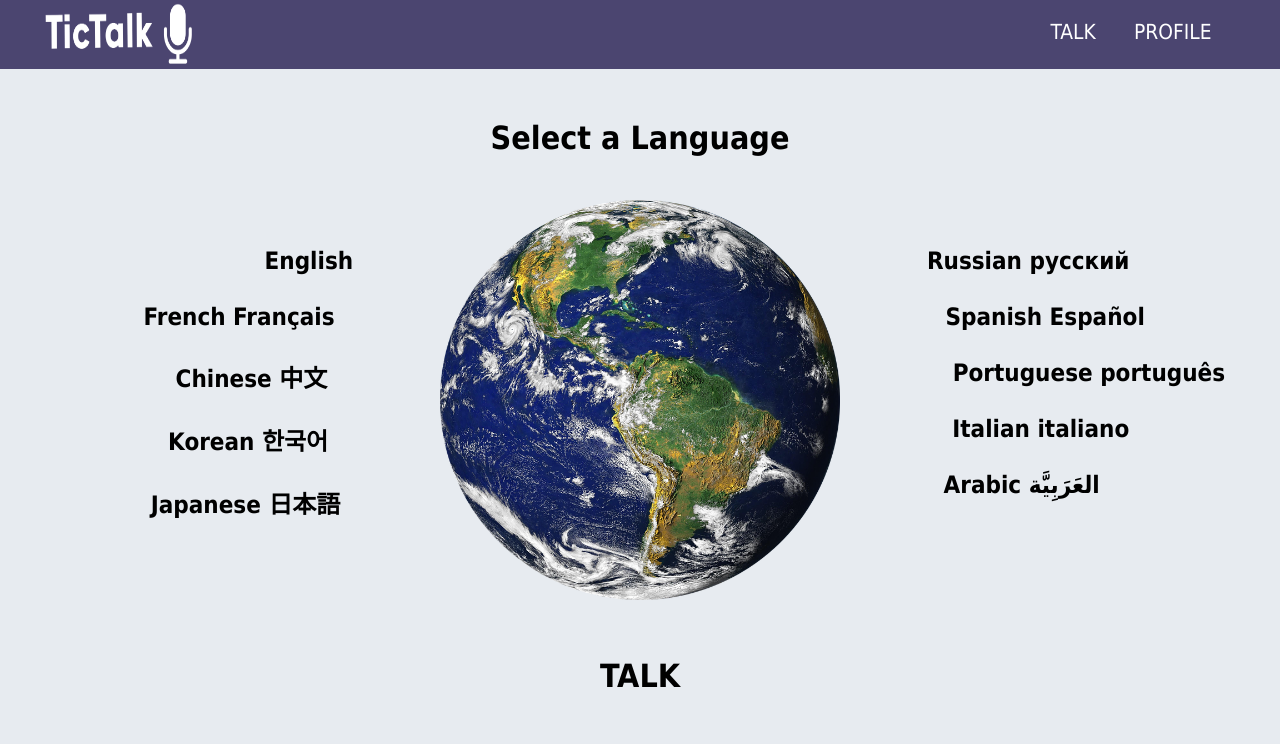
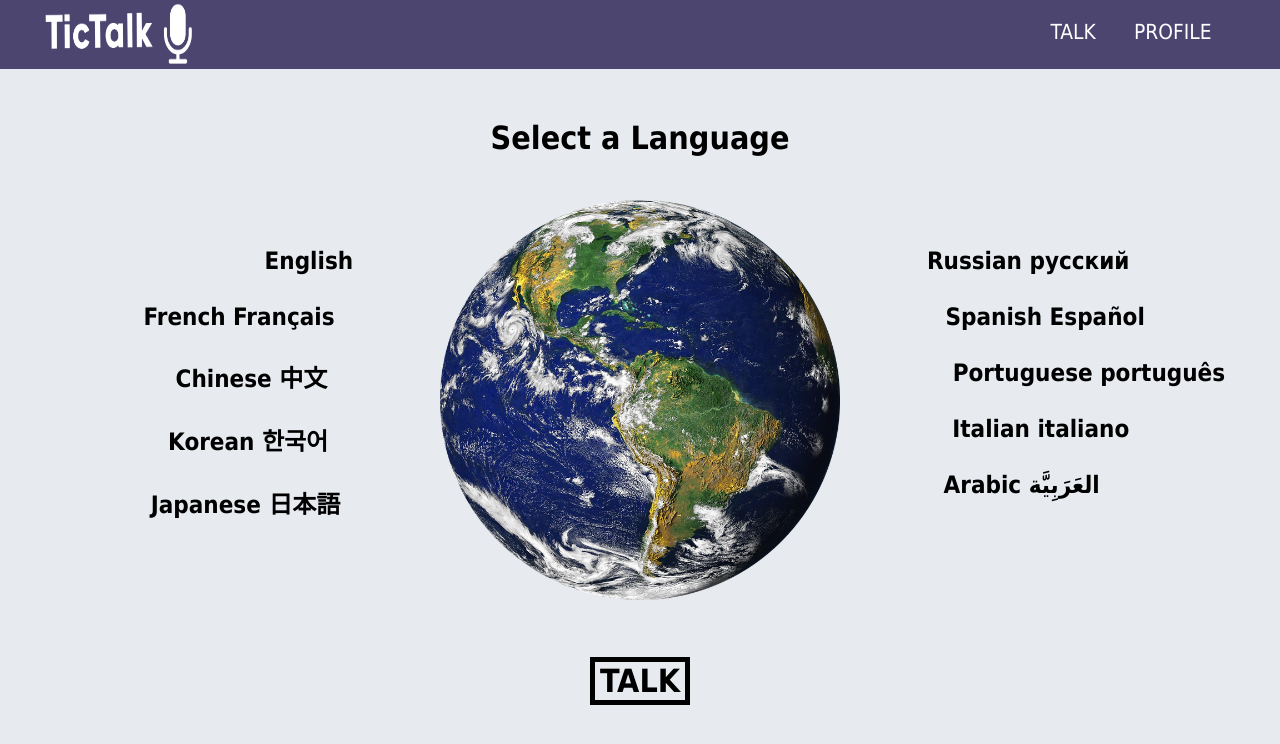
Before and after one commit to nramley/TicTalk, a React (Create React App) app: page / in a window 1280 px wide. Shown: the top 744 px of the page. Built offline with nearby package versions, Linux system fonts and the light colour scheme.

Commit message:
home format fixes

```diff
--- a/src/Components/Home/Home.css
+++ b/src/Components/Home/Home.css
@@ -13,6 +13,12 @@
     text-align: center;
     float: center;
 		padding-top: 500px;
+}
+
+.center-bot h1{
+		width: 100px;
+		margin: auto;
+		border: 5px solid black;
 }
 
 .center h1{
```
